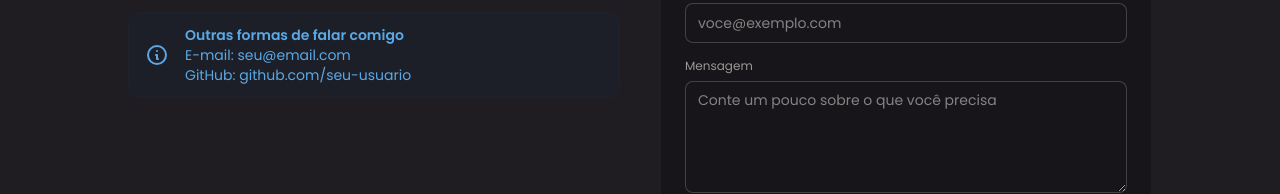
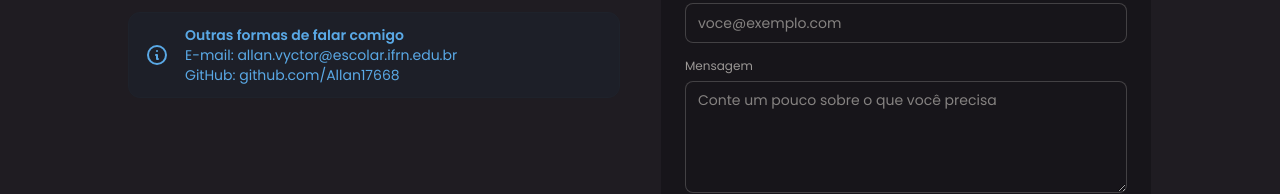
Before and after one commit to Allan17668/Allan-Vyctor-portf-lio-atualizado, a plain HTML site: page index.html in a window 1280 px wide. Shown: the part 3261-3455 px from the top of the page. Drawn offline with nearby package versions, Linux system fonts and the light colour scheme; files whose address does not match are found by name.

```diff
--- a/index.html
+++ b/index.html
@@ -405,8 +405,8 @@
             <div>
               <p class="font-semibold">Outras formas de falar comigo</p>
               <!-- EDITE: coloque seu e-mail e seu GitHub -->
-              <p class="text-sm">E-mail: seu@email.com</p>
-              <p class="text-sm">GitHub: github.com/seu-usuario</p>
+              <p class="text-sm">E-mail: allan.vyctor@escolar.ifrn.edu.br</p>
+              <p class="text-sm">GitHub: github.com/Allan17668</p>
             </div>
           </div>
         </div>
```
